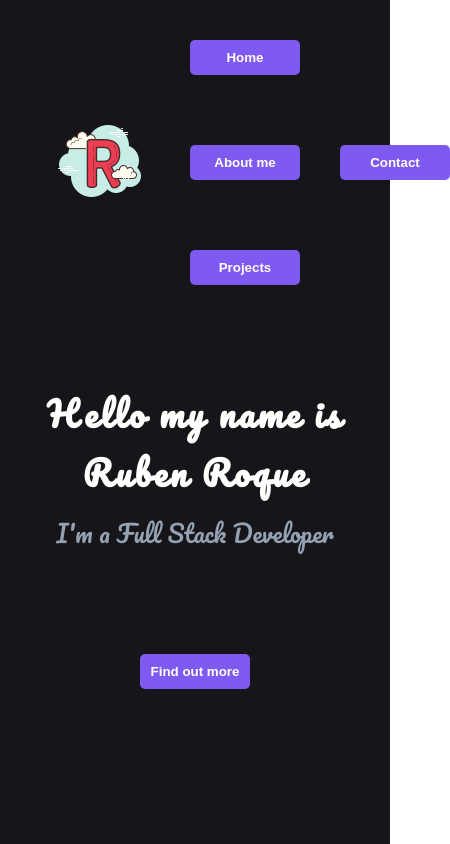
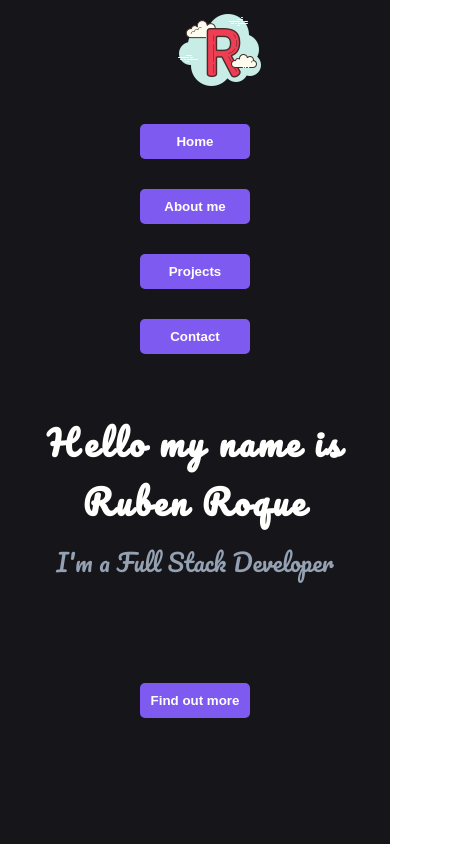
Before and after one commit to 0xRoque/PortolioEdit, a plain HTML site: page index.html in a window 390 px wide. Shown: the top 844 px of the page, 450 px wide, since content can reach past the window. Drawn offline with nearby package versions, Linux system fonts and the light colour scheme; a web font is replaced by a local one.

Commit message:
more medias

```diff
--- a/index.html
+++ b/index.html
@@ -41,7 +41,7 @@
   <section id="about-me">
     <h1>About me</h1>
     <div class="about-me">
-      <img src="/img/gojoo.gif" class="gojo" alt="Gojo jjk anime" />
+      <img src="./img/gojoo.gif" class="gojo" alt="Gojo jjk anime" />
       <p>
         With enthusiasm and determination, I'm taking the first steps in my
         exciting journey as a programmer. Every line of code I write is a
--- a/styles.css
+++ b/styles.css
@@ -289,7 +289,6 @@ footer h2{
   cursor: pointer;
 }
 
-
 @media only screen and (max-width: 1279px){
   .about-me{
     display: block;
@@ -341,3 +340,22 @@ footer h2{
     font-size: 16px; /* Reduza tamanho da fonte para dispositivos móveis */
   }
 }
+
+/* Estilo para telas com largura menor ou igual a 768px (dispositivos móveis) */
+@media screen and (max-width: 1279px) {
+  header {
+    flex-direction: column; /* Empilhar elementos verticalmente */
+  }
+
+  .menu {
+    text-align: center; /* Centralizar o texto */
+    padding: 10px 0; /* Ajuste o espaçamento para dispositivos móveis */
+  }
+
+  .contact {
+    margin-top: 10px; /* Adicione margem superior para separação */
+    position: relative; /* Controlar a posição do botão(não sei outra forma(ainda))*/
+    left: 25px;
+
+  }
+}
```
Also changed, not shown: pages/projects.html (+1 -1 lines).
